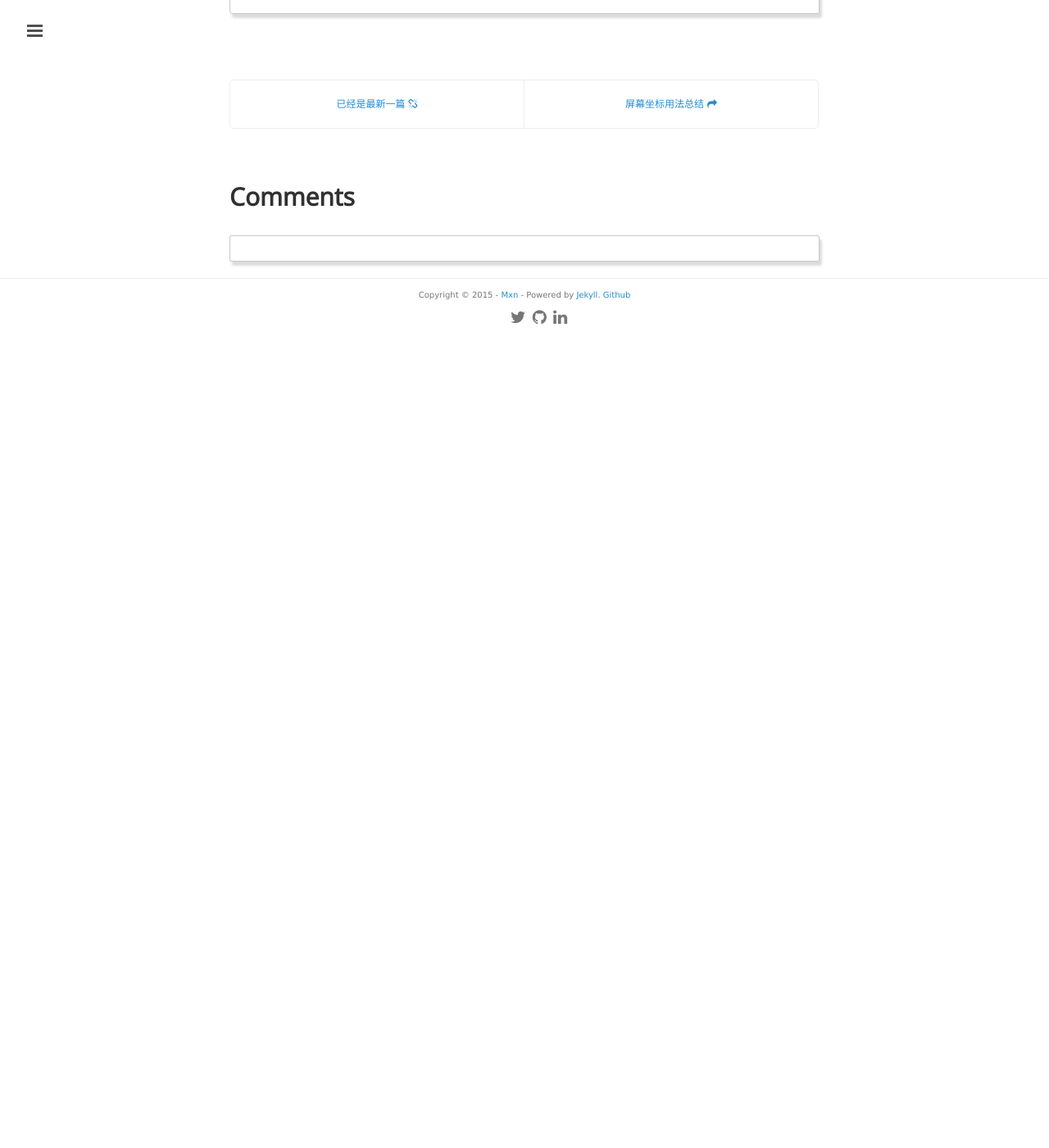
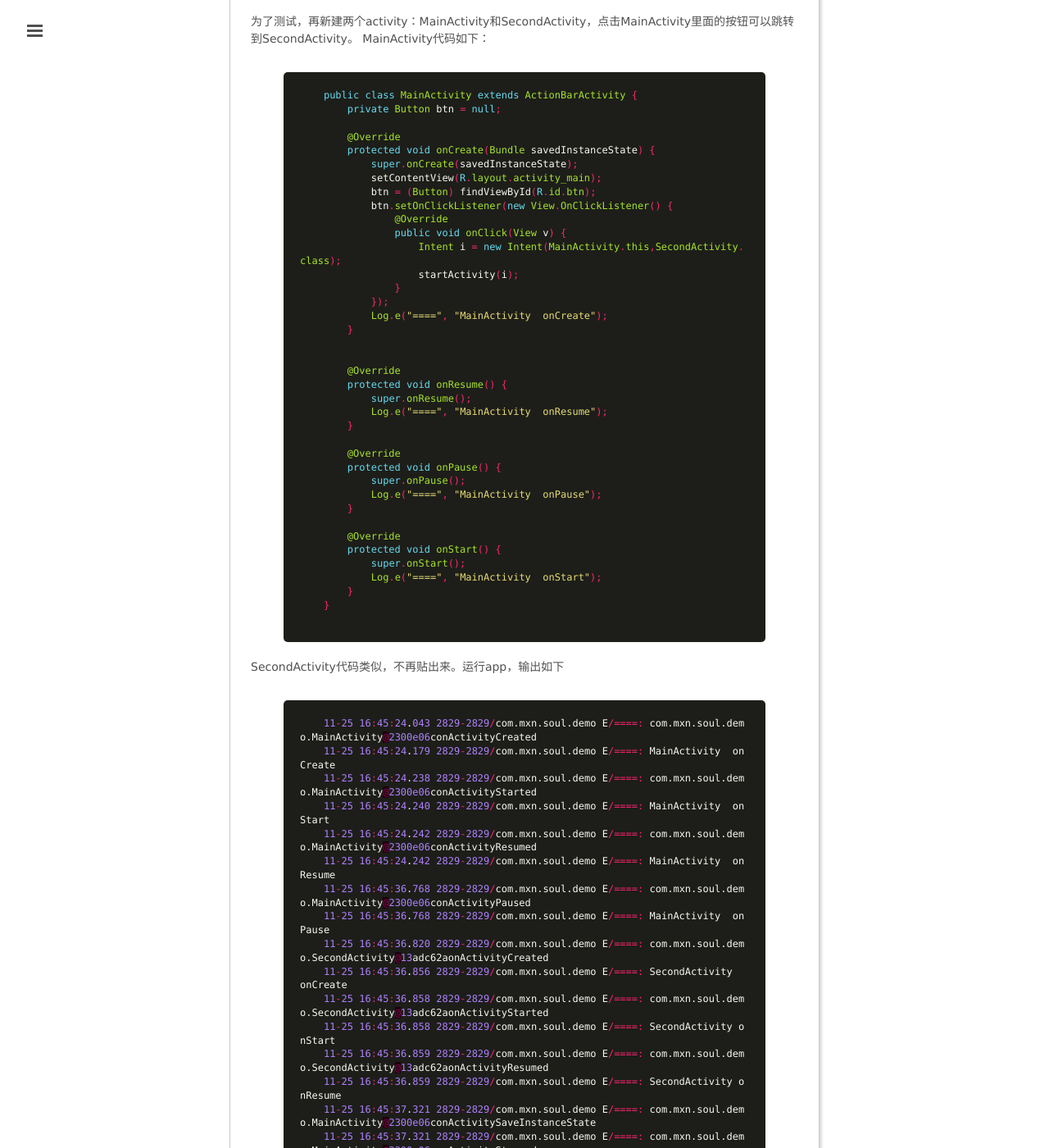
Before and after one commit to mxn21/mxn21.github.io, a Jekyll site: the page built from _posts/2015-11-25-ActivityLifecycleCallbacks使用.md, in a window 1280 px wide and 1400 px high, scrolled down 1368 px. Shown: the whole window at 82% size. Built offline with Jekyll 4.4.1, drawn with Linux system fonts in a browser that asks for light colours; Markdown is read by kramdown in place of the engine named in the settings; comment, search, counter and statistics services are not loaded; before the commit the page ends 1780 px from its top, so only the background shows below that; some of the changed text lies outside the part shown.

Commit message:
23432432

```diff
--- a/_posts/2015-11-25-ActivityLifecycleCallbacks使用.md
+++ b/_posts/2015-11-25-ActivityLifecycleCallbacks使用.md
@@ -63,3 +63,67 @@
 }
 
     {% endhighlight %}
+
+为了测试，再新建两个activity：MainActivity和SecondActivity，点击MainActivity里面的按钮可以跳转到SecondActivity。
+MainActivity代码如下：
+
+    {% highlight java %}
+    public class MainActivity extends ActionBarActivity {
+        private Button btn = null;
+
+        @Override
+        protected void onCreate(Bundle savedInstanceState) {
+            super.onCreate(savedInstanceState);
+            setContentView(R.layout.activity_main);
+            btn = (Button) findViewById(R.id.btn);
+            btn.setOnClickListener(new View.OnClickListener() {
+                @Override
+                public void onClick(View v) {
+                    Intent i = new Intent(MainActivity.this,SecondActivity.class);
+                    startActivity(i);
+                }
+            });
+            Log.e("====", "MainActivity  onCreate");
+        }
+
+
+        @Override
+        protected void onResume() {
+            super.onResume();
+            Log.e("====", "MainActivity  onResume");
+        }
+
+        @Override
+        protected void onPause() {
+            super.onPause();
+            Log.e("====", "MainActivity  onPause");
+        }
+
+        @Override
+        protected void onStart() {
+            super.onStart();
+            Log.e("====", "MainActivity  onStart");
+        }
+    }
+    {% endhighlight %}
+
+SecondActivity代码类似，不再贴出来。运行app，输出如下
+
+    {% highlight c %}
+    11-25 16:45:24.043 2829-2829/com.mxn.soul.demo E/====: com.mxn.soul.demo.MainActivity@2300e06conActivityCreated
+    11-25 16:45:24.179 2829-2829/com.mxn.soul.demo E/====: MainActivity  onCreate
+    11-25 16:45:24.238 2829-2829/com.mxn.soul.demo E/====: com.mxn.soul.demo.MainActivity@2300e06conActivityStarted
+    11-25 16:45:24.240 2829-2829/com.mxn.soul.demo E/====: MainActivity  onStart
+    11-25 16:45:24.242 2829-2829/com.mxn.soul.demo E/====: com.mxn.soul.demo.MainActivity@2300e06conActivityResumed
+    11-25 16:45:24.242 2829-2829/com.mxn.soul.demo E/====: MainActivity  onResume
+    11-25 16:45:36.768 2829-2829/com.mxn.soul.demo E/====: com.mxn.soul.demo.MainActivity@2300e06conActivityPaused
+    11-25 16:45:36.768 2829-2829/com.mxn.soul.demo E/====: MainActivity  onPause
+    11-25 16:45:36.820 2829-2829/com.mxn.soul.demo E/====: com.mxn.soul.demo.SecondActivity@13adc62aonActivityCreated
+    11-25 16:45:36.856 2829-2829/com.mxn.soul.demo E/====: SecondActivity  onCreate
+    11-25 16:45:36.858 2829-2829/com.mxn.soul.demo E/====: com.mxn.soul.demo.SecondActivity@13adc62aonActivityStarted
+    11-25 16:45:36.858 2829-2829/com.mxn.soul.demo E/====: SecondActivity onStart
+    11-25 16:45:36.859 2829-2829/com.mxn.soul.demo E/====: com.mxn.soul.demo.SecondActivity@13adc62aonActivityResumed
+    11-25 16:45:36.859 2829-2829/com.mxn.soul.demo E/====: SecondActivity onResume
+    11-25 16:45:37.321 2829-2829/com.mxn.soul.demo E/====: com.mxn.soul.demo.MainActivity@2300e06conActivitySaveInstanceState
+    11-25 16:45:37.321 2829-2829/com.mxn.soul.demo E/====: com.mxn.soul.demo.MainActivity@2300e06conActivityStopped
+    {% endhighlight %}
```
